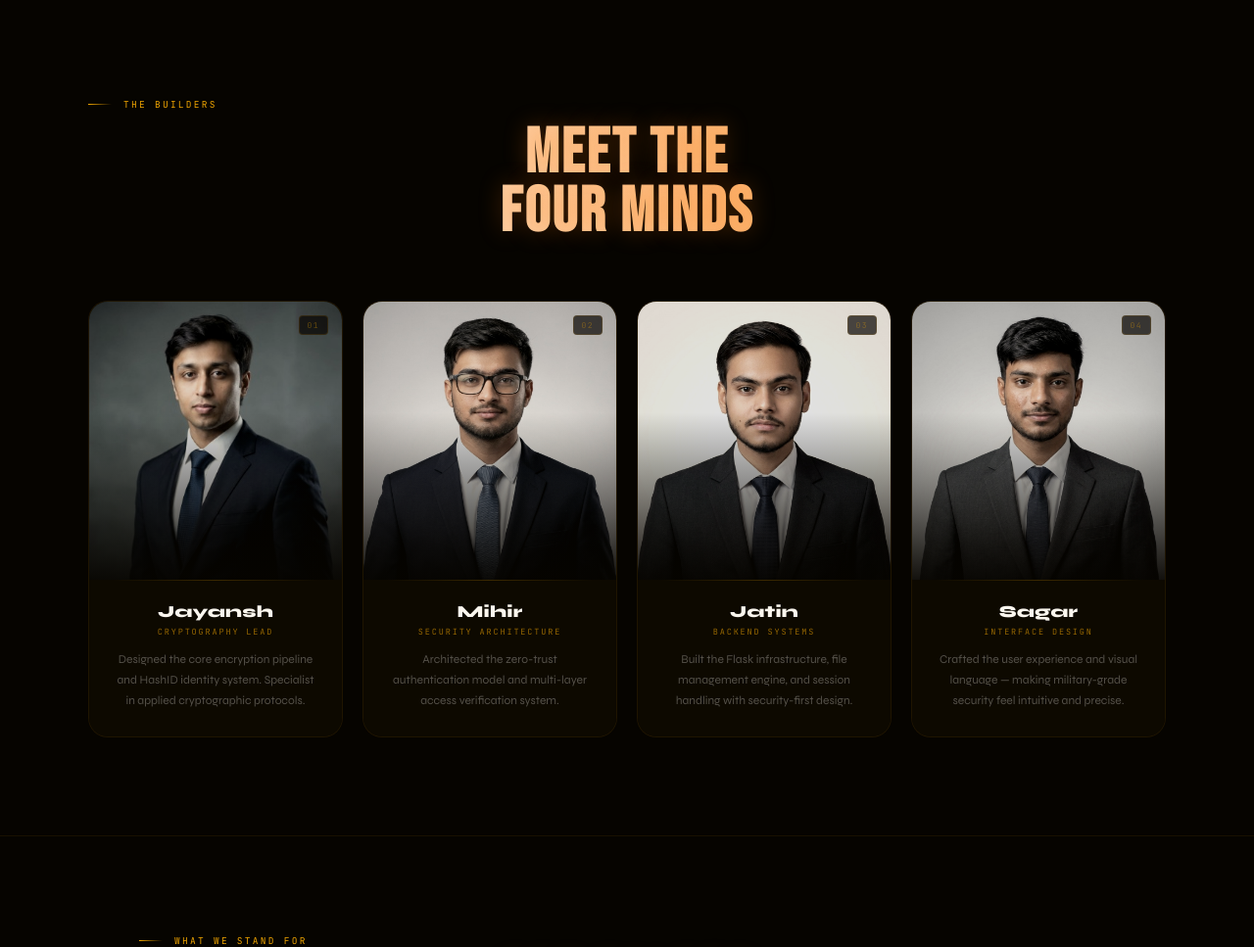
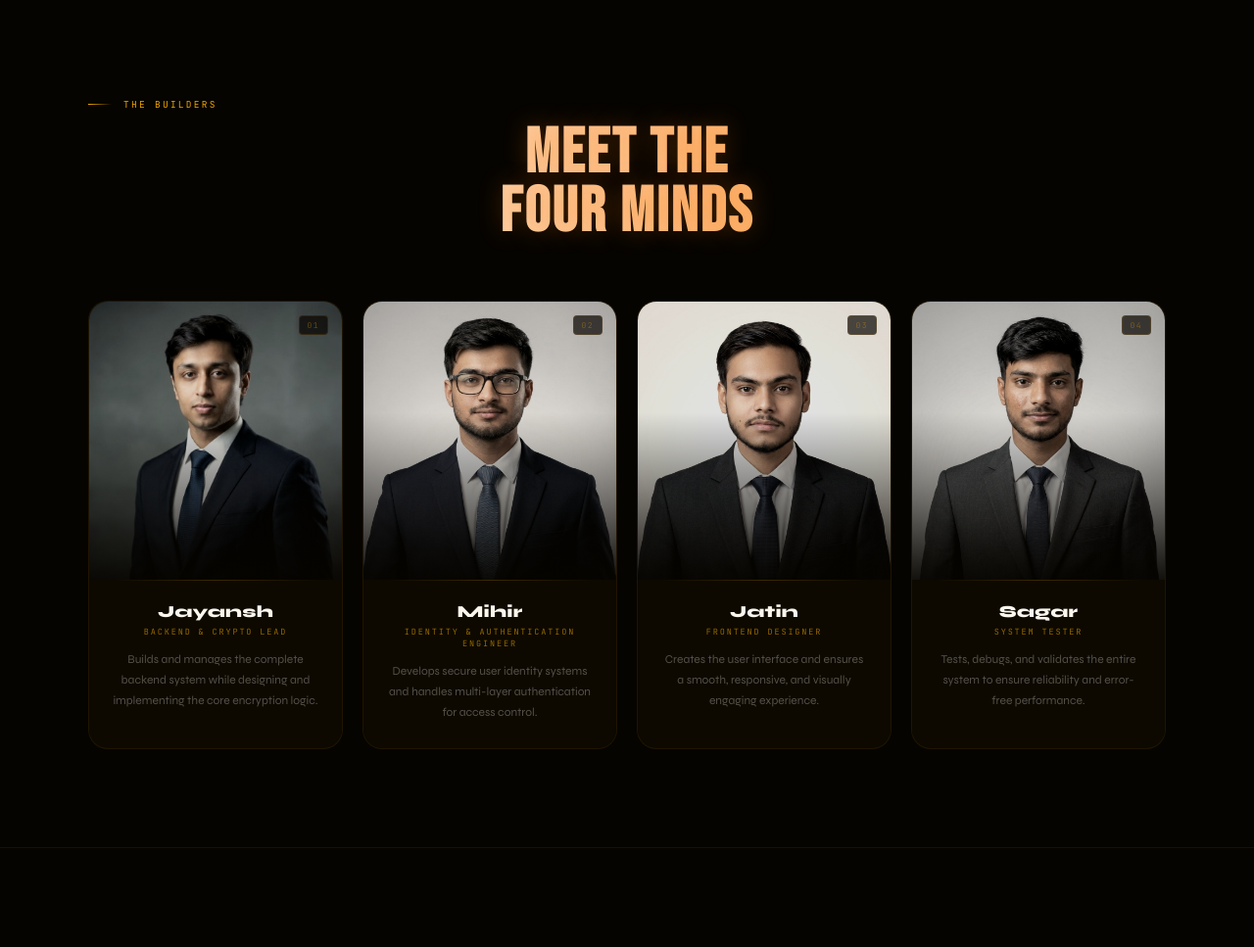
Before and after one commit to Jayanshkhatri/Secure-vault-final-.0, a Flask app: page /about in a window 1280 px wide. Shown: the part 2127-3094 px from the top of the page at 98% size. Run offline with Flask 3, Linux system fonts and the light colour scheme.

Commit message:
about.html

```diff
--- a/Jayanshkhatri peoj main securevault/templates/about.html
+++ b/Jayanshkhatri peoj main securevault/templates/about.html
@@ -297,8 +297,8 @@ body{background:var(--bg);color:var(--text1);font-family:var(--font-b);overflow-
         <div class="tpc-index">01</div>
         <div class="tpc-info">
           <div class="tpc-name">Jayansh</div>
-          <div class="tpc-role">Cryptography Lead</div>
-          <div class="tpc-bio">Designed the core encryption pipeline and HashID identity system. Specialist in applied cryptographic protocols.</div>
+          <div class="tpc-role">Backend & Crypto Lead</div>
+          <div class="tpc-bio">Builds and manages the complete backend system while designing and implementing the core encryption logic.</div>
         </div>
       </div>
 
@@ -313,8 +313,8 @@ body{background:var(--bg);color:var(--text1);font-family:var(--font-b);overflow-
         <div class="tpc-index">02</div>
         <div class="tpc-info">
           <div class="tpc-name">Mihir</div>
-          <div class="tpc-role">Security Architecture</div>
-          <div class="tpc-bio">Architected the zero-trust authentication model and multi-layer access verification system.</div>
+          <div class="tpc-role">Identity & Authentication Engineer</div>
+          <div class="tpc-bio">Develops secure user identity systems and handles multi-layer authentication for access control.</div>
         </div>
       </div>
 
@@ -329,8 +329,8 @@ body{background:var(--bg);color:var(--text1);font-family:var(--font-b);overflow-
         <div class="tpc-index">03</div>
         <div class="tpc-info">
           <div class="tpc-name">Jatin</div>
-          <div class="tpc-role">Backend Systems</div>
-          <div class="tpc-bio">Built the Flask infrastructure, file management engine, and session handling with security-first design.</div>
+          <div class="tpc-role">Frontend Designer</div>
+          <div class="tpc-bio">Creates the user interface and ensures a smooth, responsive, and visually engaging experience.</div>
         </div>
       </div>
 
@@ -345,8 +345,8 @@ body{background:var(--bg);color:var(--text1);font-family:var(--font-b);overflow-
         <div class="tpc-index">04</div>
         <div class="tpc-info">
           <div class="tpc-name">Sagar</div>
-          <div class="tpc-role">Interface Design</div>
-          <div class="tpc-bio">Crafted the user experience and visual language — making military-grade security feel intuitive and precise.</div>
+          <div class="tpc-role">System Tester</div>
+          <div class="tpc-bio">Tests, debugs, and validates the entire system to ensure reliability and error-free performance.</div>
         </div>
       </div>
 
```
